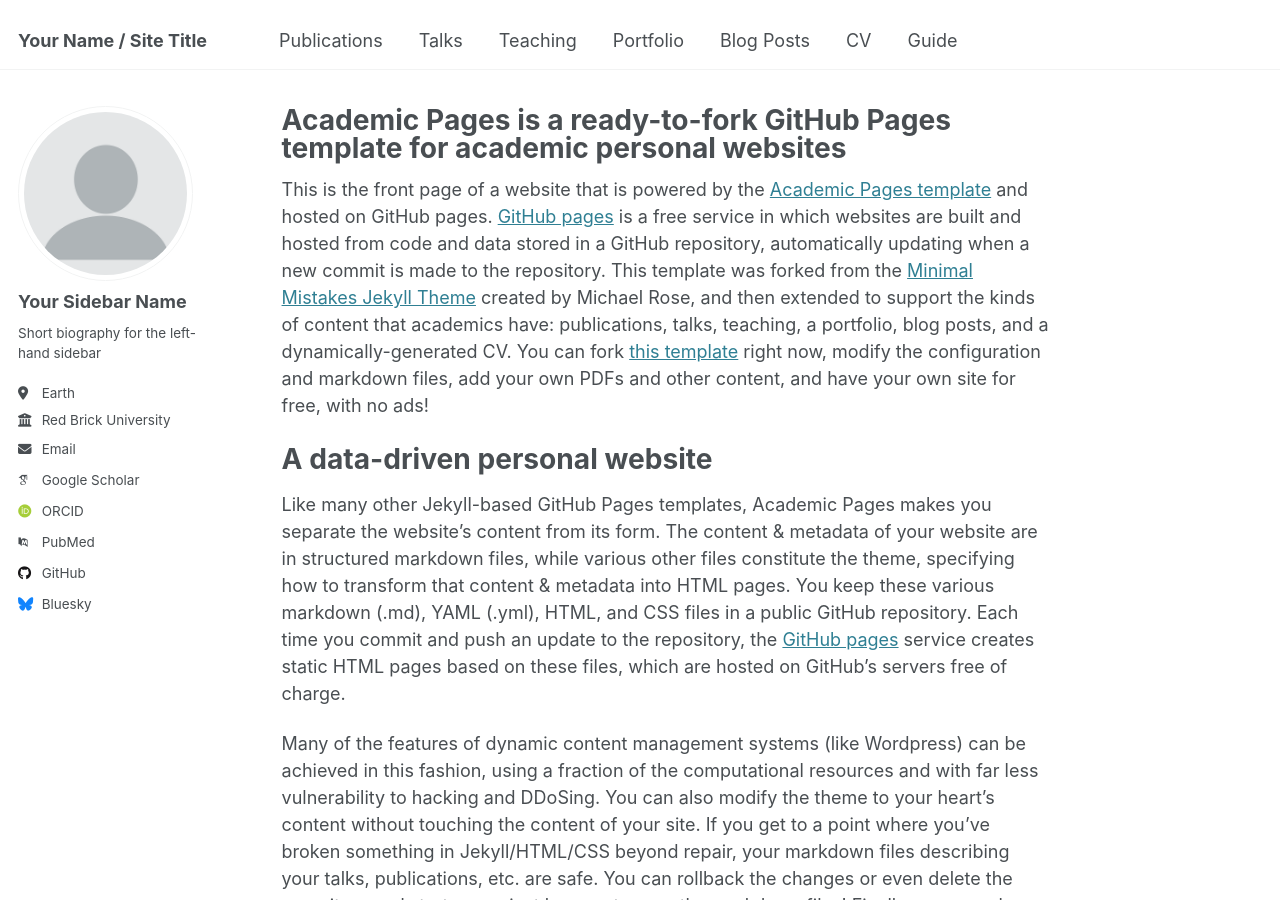
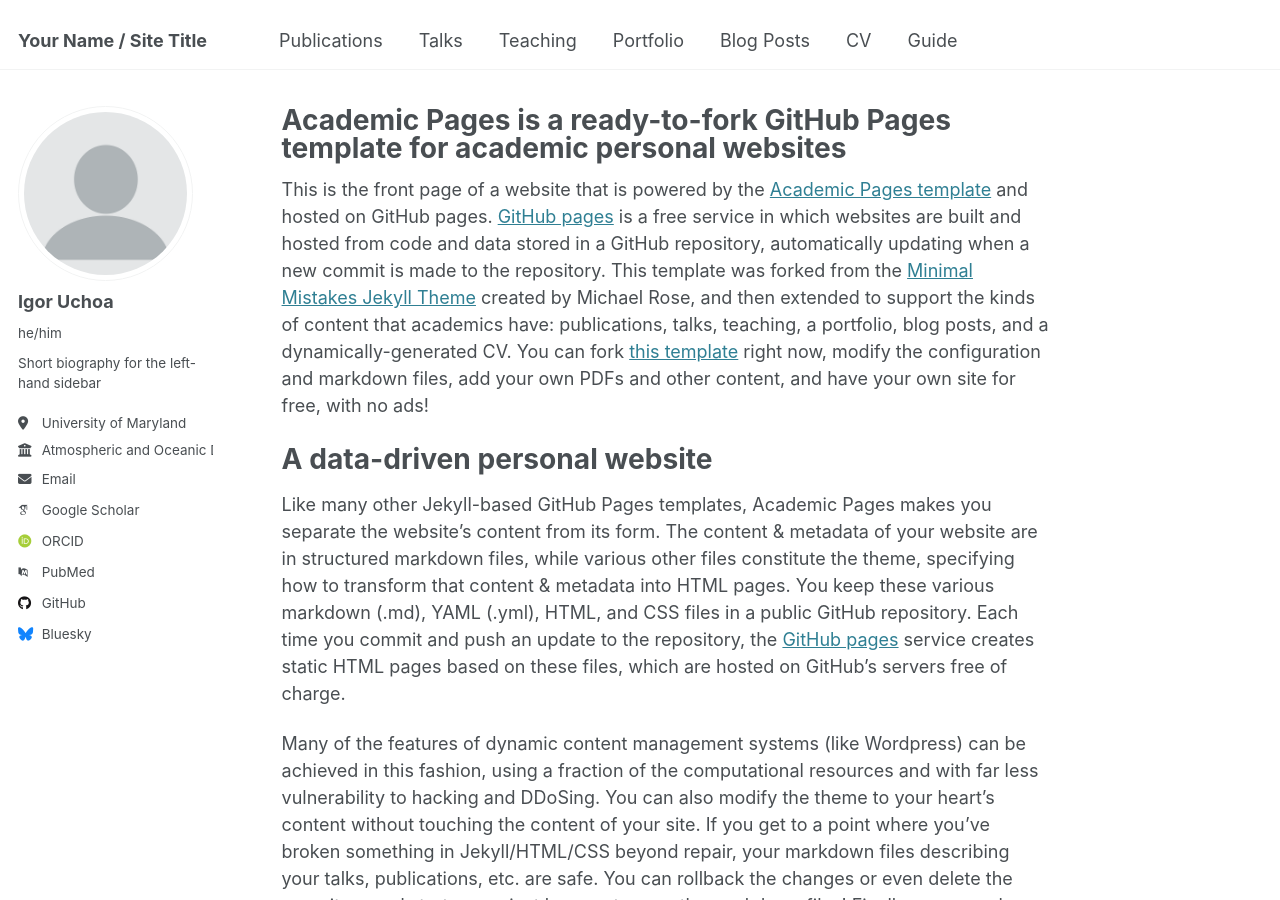
Before and after one commit to igoruchoa/igoruchoa.github.io, a Jekyll site: the page built from _pages/about.md, in a window 1280 px wide and 900 px high. Built offline with Jekyll 4.4.1, drawn with Linux system fonts in a browser that asks for light colours; some web fonts are replaced.

Commit message:
Update _config.yml

```diff
--- a/_config.yml
+++ b/_config.yml
@@ -23,13 +23,13 @@ repository               : "igoruchoa/igoruchoa.github.io"
 author:
   # Biographic information
   avatar           : "profile.png"
-  name             : "Your Sidebar Name"
-  pronouns         : # example: "she/her"
+  name             : "Igor Uchoa"
+  pronouns         : "he/him"# example: "she/her"
   bio              : "Short biography for the left-hand sidebar"
-  location         : "Earth"
-  employer         : "Red Brick University"
+  location         : "University of Maryland"
+  employer         : "Atmospheric and Oceanic Department"
   uri              : # URL
-  email            : "none@example.org"
+  email            : "iufarias@umd.edu"
 
   # Academic websites
   arxiv            : # URL - Update with the correct link to your profile
```
